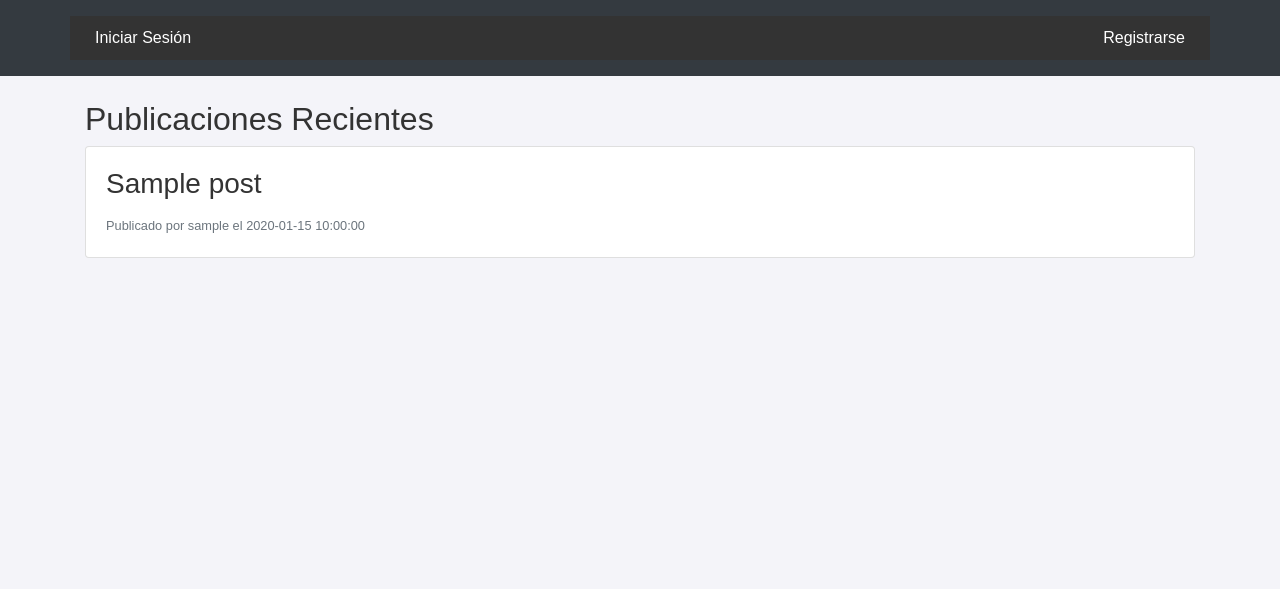
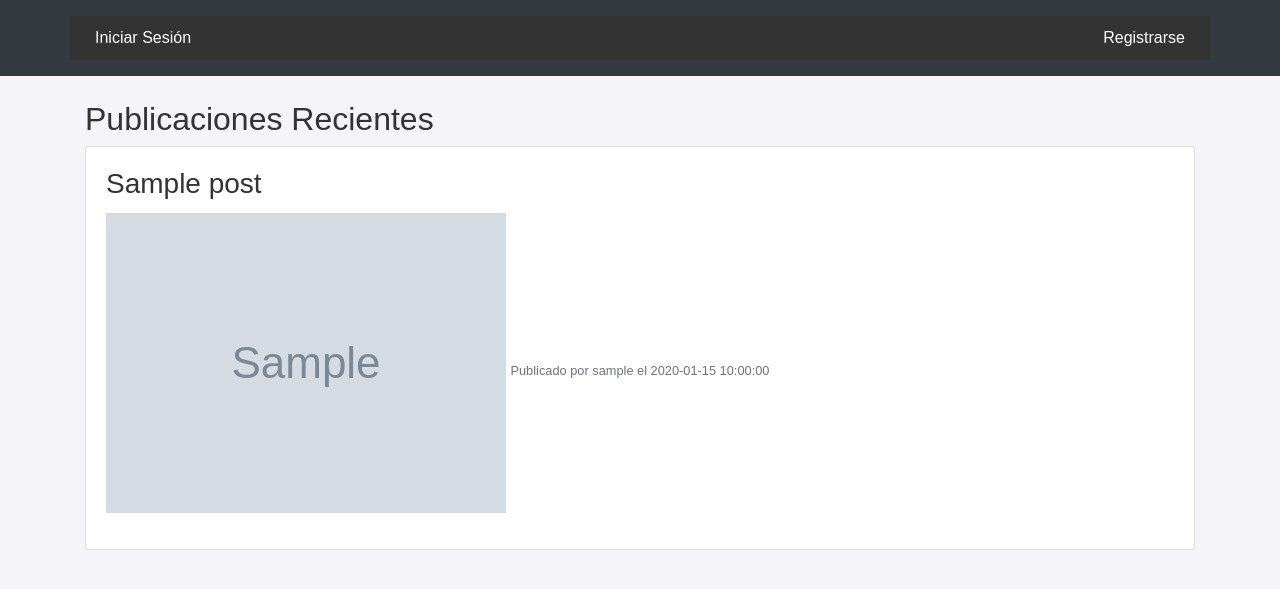
Before and after one commit to Pacotacou/blog-nuevas-tecnologias-php-mysql, a PHP site: page / in a window 1280 px wide. Shown: the top 589 px of the page. Run offline with PHP 8.4, Linux system fonts and the light colour scheme; tables that the repository leaves empty hold one stand-in row (values such as "Sample post"); grey boxes marked "Sample" are stand-in pictures.

Commit message:
feat: Display images in index for unauthenticated users

```diff
--- a/index.php
+++ b/index.php
@@ -27,6 +27,9 @@ $posts = $post->readAll();
             <div class="card mb-3">
                 <div class="card-body">
                     <h3 class="card-title"><?php echo htmlspecialchars($row['title']); ?></h3>
+                    <?php if (!empty($row['image_path'])): ?>
+                        <img src="<?php echo htmlspecialchars($row['image_path']); ?>" alt="Post Image" class="img-fluid mb-3">
+                    <?php endif; ?>
                     <p class="card-text"><?php echo htmlspecialchars($row['content']); ?></p>
                     <small class="text-muted">Publicado por <?php echo htmlspecialchars($row['author']); ?> el <?php echo $row['created_at']; ?></small>
                 </div>
```
